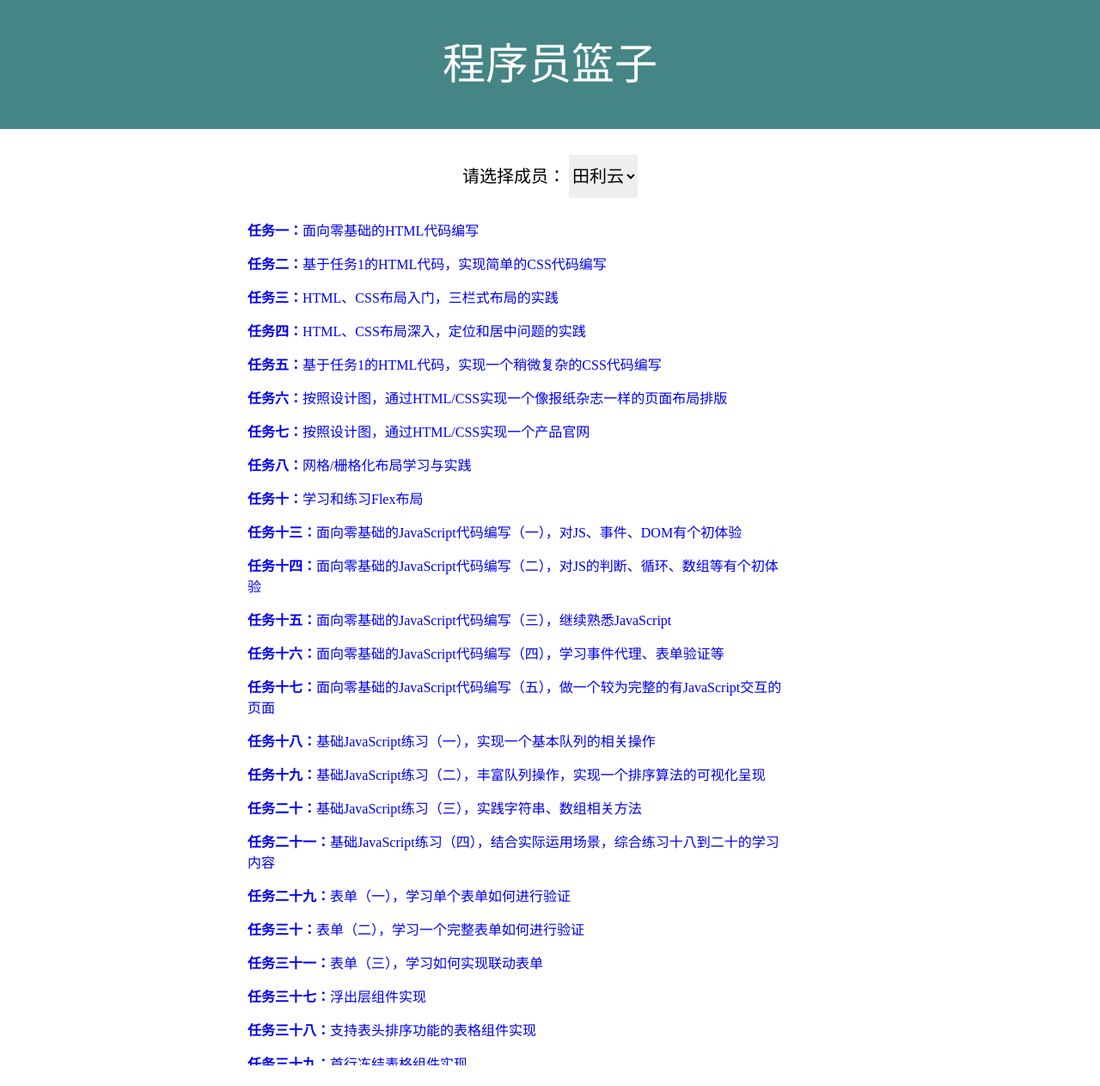
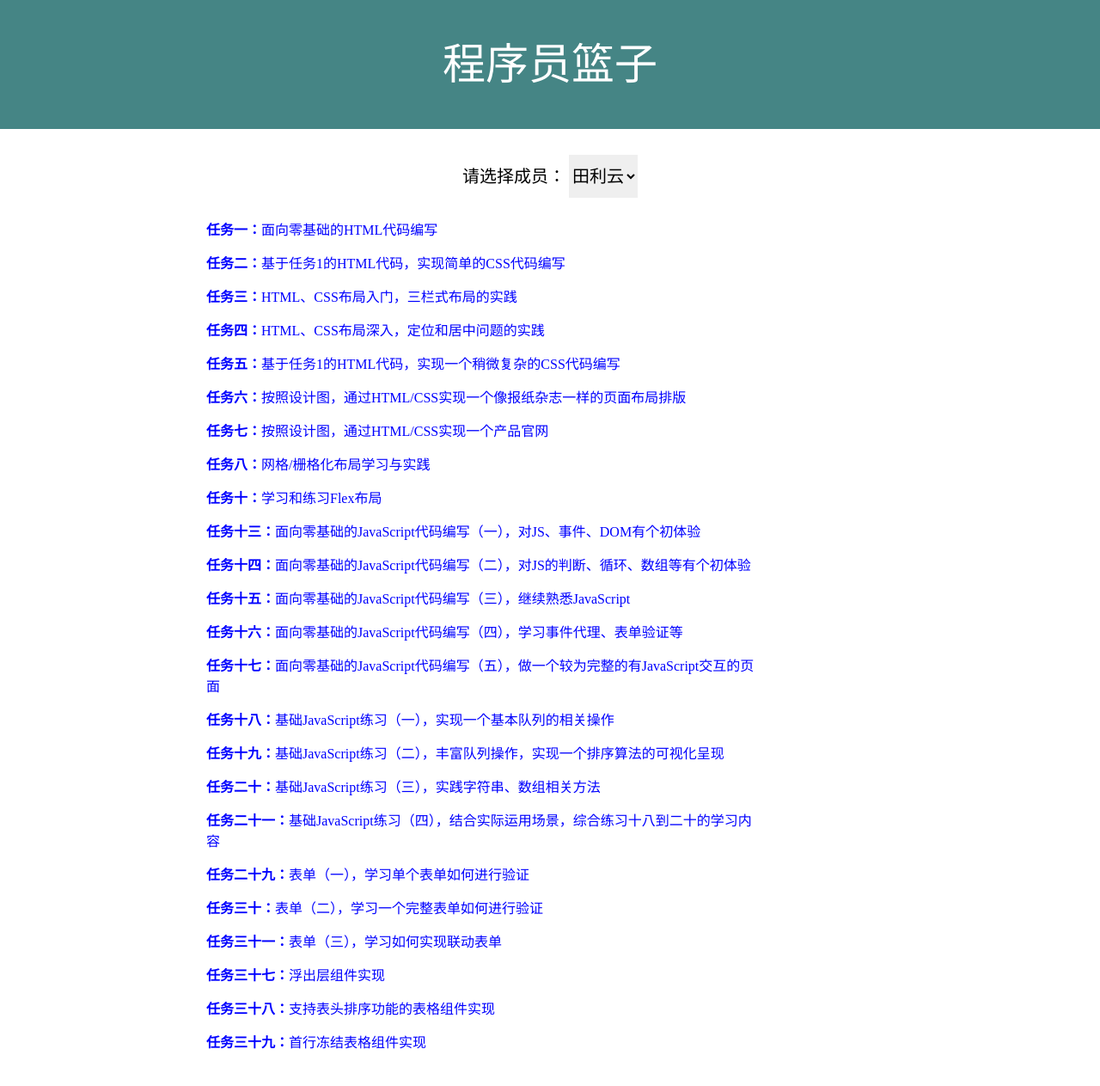
Before and after one commit to IRIFE/IRIFE.github.io, a Jekyll site: the page index.html, which Jekyll copies as it is, in a window 1280 px wide. Shown: the whole page at 86% size. Built offline with Jekyll 4.4.1, drawn with Linux system fonts in a browser that asks for light colours.

Commit message:
修改样式

```diff
--- /dev/null
+++ b/css/style.css
@@ -0,0 +1,72 @@
+* {
+    margin: 0;
+    padding: 0;
+}
+
+#header {
+    width: 100%;
+    text-align: center;
+    height: 150px;
+    line-height: 150px;
+    font-size: 50px;
+    font-family: "华文行楷";
+    color: #fff;
+    background: #458585;
+}
+
+#list {
+    margin: 0 auto;
+    text-align: center;
+    background: #fff;
+    margin-top: 20px;
+    margin-bottom: 20px;
+    width: 80%;
+}
+
+#list p {
+    display: inline-block;
+    font-size: 20px;
+    font-family: "微软雅黑";
+    height: 50px;
+}
+
+#name-list {
+    font-size: 20px;
+    font-family: "微软雅黑";
+    height: 50px;
+    line-height: 50px;
+    margin-top: 10px;
+    border-style: none;
+}
+
+iframe {
+    border: 0;
+    min-width: 800px;
+    min-height: 1000px;
+}
+
+.ul-list {
+    text-align: left;
+    width: 80%;
+}
+
+.li-list {
+    list-style: none;
+    margin-top: 15px;
+}
+
+a {
+    text-decoration: none;
+}
+
+a:link {
+    color: blue;
+}
+
+a:visited {
+    color: #458585;
+}
+
+a:hover {
+    color: red;
+}
--- a/index.html
+++ b/index.html
@@ -4,16 +4,7 @@
   <meta charset="UTF-8">
   <meta name="viewport" content="width=device-width,initial-scale=1.0, minimum-scale=1.0, maximum-scale=1.0, user-scalable=no"/>
   <title>任务列表</title>
-  <style type="text/css">
-    *{margin:0;padding:0;}
-    #header{width: 100%;text-align: center;height: 150px;line-height:150px;font-size:50px;font-family:"华文行楷";color:#fff;background: #458585;}
-    #list{margin:0 auto;text-align: center;background:#fff;margin-top: 20px;margin-bottom: 20px;width: 80%;}
-    #list p{display: inline-block;font-size:20px;font-family: "微软雅黑";height: 50px;}
-    #name-list{font-size:20px;font-family: "微软雅黑";height: 50px;line-height: 50px;margin-top: 10px;border-style: none;}
-    .ul-list{text-align: left;list-style: none;}
-    a{text-decoration: none;}
-    iframe{border: 0;min-width: 800px;min-height:1000px;scrolling:no;}
-  </style>
+  <link rel="stylesheet" type="text/css" href="css/style.css">
 
 </head>
 <body>
--- a/tliyun.html
+++ b/tliyun.html
@@ -3,19 +3,7 @@
 <head>
 	<meta charset="UTF-8">
 	<title>任务列表</title>
-	<style type="text/css">
-	    .ul-list{
-	      text-align: left;
-          width: 80%;
-	    }
-	    .li-list{
-	      list-style: none;
-		  margin-top:15px;
-	    }
-	    a{
-	      text-decoration: none;
-	    }
-	</style>
+    <link rel="stylesheet" type="text/css" href="css/style.css">
 	<base target="_blank">
 </head>
 <body>
```
Also changed, not shown: anran.html (+1 -12 lines), paulinezhang.html (+1 -12 lines).
